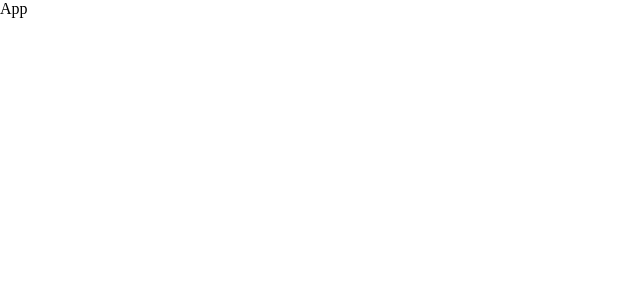
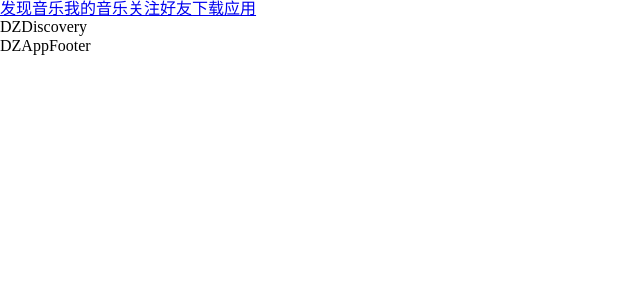
Before and after one commit to Zdevin555/DZMusic_Website, a React (Create React App) app: page / in a window 1280 px wide. Shown: the top 300 px of the page, without its empty margins (0-640 px from the left). Built offline with nearby package versions, Linux system fonts and the light colour scheme.

Commit message:
4th layout

```diff
--- a/package.json
+++ b/package.json
@@ -10,6 +10,9 @@
     "normalize.css": "^8.0.1",
     "react": "^18.0.0",
     "react-dom": "^18.0.0",
+    "react-router": "^5.2.0",
+    "react-router-config": "^5.1.1",
+    "react-router-dom": "^5.2.0",
     "react-scripts": "^4.0.3",
     "web-vitals": "^2.1.4"
   },
--- a/src/App.js
+++ b/src/App.js
@@ -1,8 +1,40 @@
+/**
+ * 1.文件导入规范
+ *  1.1第三方库放在最上面导入
+ *  1.2中间导入工具类或是功能性的库或文件，如网络请求等
+ *  1.3下层是导入的组件
+ *
+ * 2.多页面公用的不变的独立组件放在components文件夹中。在其中创建组建app-footer和
+ *  app-header，并使用组件中的index.js进行导出
+ *
+ * 3.规划视图页面
+ *
+ * 4.使用路由切换组件需导入react-router-dom，并使用react-router-config对route进
+ * 行统一管理。其配置routes的管理文件放在router文件夹中，使用index.js导出。使用时
+ * 通过导入react-router-config导入renderRoutes函数，放置在视图显示的位置并将配置
+ * 文件作为入参。注意，react-router-config不支持react-router v6版本
+ *
+ *
+ */
+
 import React, { memo } from 'react'
+import { renderRoutes } from 'react-router-config';
+import { HashRouter } from 'react-router-dom';
+
+import routes from '@/router';
+
+import DZAppFooter from 'components/app-footer'
+import DZAppHeader from 'components/app-header'
+
+
 
 const App = memo(() => {
   return (
-    <div>App</div>
+    <HashRouter>
+      <DZAppHeader />
+      {renderRoutes(routes)}
+      <DZAppFooter />
+    </HashRouter>
   )
 })
 
--- /dev/null
+++ b/src/components/app-footer/index.js
@@ -0,0 +1,9 @@
+import React, { memo } from 'react'
+
+const DZAppFooter = memo(() => {
+  return (
+    <div>DZAppFooter</div>
+  )
+})
+
+export default DZAppFooter
--- /dev/null
+++ b/src/components/app-header/index.js
@@ -0,0 +1,15 @@
+import React, { memo } from 'react';
+import { NavLink } from 'react-router-dom';
+
+const DZAppHeader = memo(() => {
+  return (
+    <div>
+       <NavLink to="/">发现音乐</NavLink>
+       <NavLink to="/mine">我的音乐</NavLink>
+       <NavLink to="/friends">关注好友</NavLink>
+       <NavLink to="/downloads">下载应用</NavLink>
+    </div>
+  )
+})
+
+export default DZAppHeader
--- a/src/index.js
+++ b/src/index.js
@@ -35,7 +35,9 @@
  */
 import React from 'react';
 import ReactDOM from 'react-dom/client';
+
 import App from './App';
+
 import '@/assets/css/reset.css';
 
 const root = ReactDOM.createRoot(document.getElementById('root'));
--- /dev/null
+++ b/src/router/index.js
@@ -0,0 +1,26 @@
+import DZDiscovery from '@/views/discovery';
+import DZDownloads from '@/views/downloads';
+import DZFriends from '@/views/friends';
+import DZMine from '@/views/mine';
+
+const routes = [
+    {
+        path:"/",
+        exact:true,
+        component:DZDiscovery
+    },
+    {
+        path:"/mine",
+        component:DZMine
+    },
+    {
+        path:"/friends",
+        component:DZFriends
+    },
+    {
+        path:"/downloads",
+        component:DZDownloads
+    }
+];
+
+export default routes;
--- /dev/null
+++ b/src/views/discovery/index.js
@@ -0,0 +1,9 @@
+import React, { memo } from 'react'
+
+const DZDiscovery = memo(() => {
+  return (
+    <div>DZDiscovery</div>
+  )
+})
+
+export default DZDiscovery
--- /dev/null
+++ b/src/views/downloads/index.js
@@ -0,0 +1,9 @@
+import React, { memo } from 'react'
+
+const DZDownloads = memo(() => {
+  return (
+    <div>DZDownloads</div>
+  )
+})
+
+export default DZDownloads
--- /dev/null
+++ b/src/views/friends/index.js
@@ -0,0 +1,9 @@
+import React, { memo } from 'react'
+
+const DZFriends = memo(() => {
+  return (
+    <div>DZFriends</div>
+  )
+})
+
+export default DZFriends
--- /dev/null
+++ b/src/views/mine/index.js
@@ -0,0 +1,9 @@
+import React, { memo } from 'react'
+
+const DZMine = memo(() => {
+  return (
+    <div>DZMine</div>
+  )
+})
+
+export default DZMine
```
Also changed, not shown: 1 other file (tests, documents, lock files or other folders).
